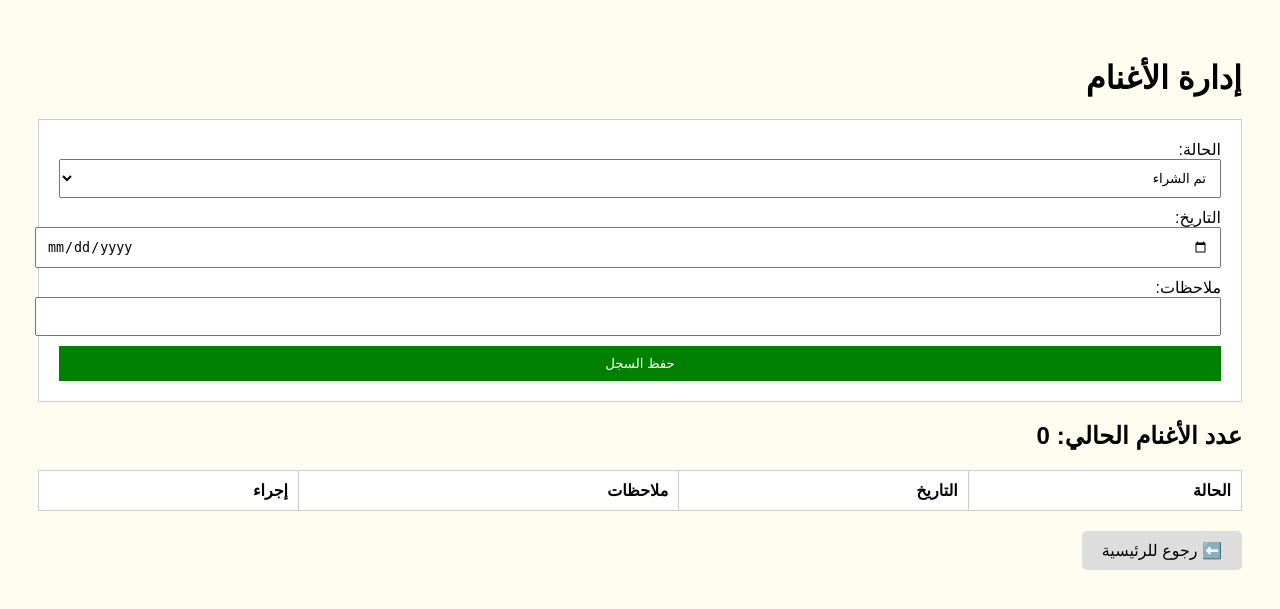
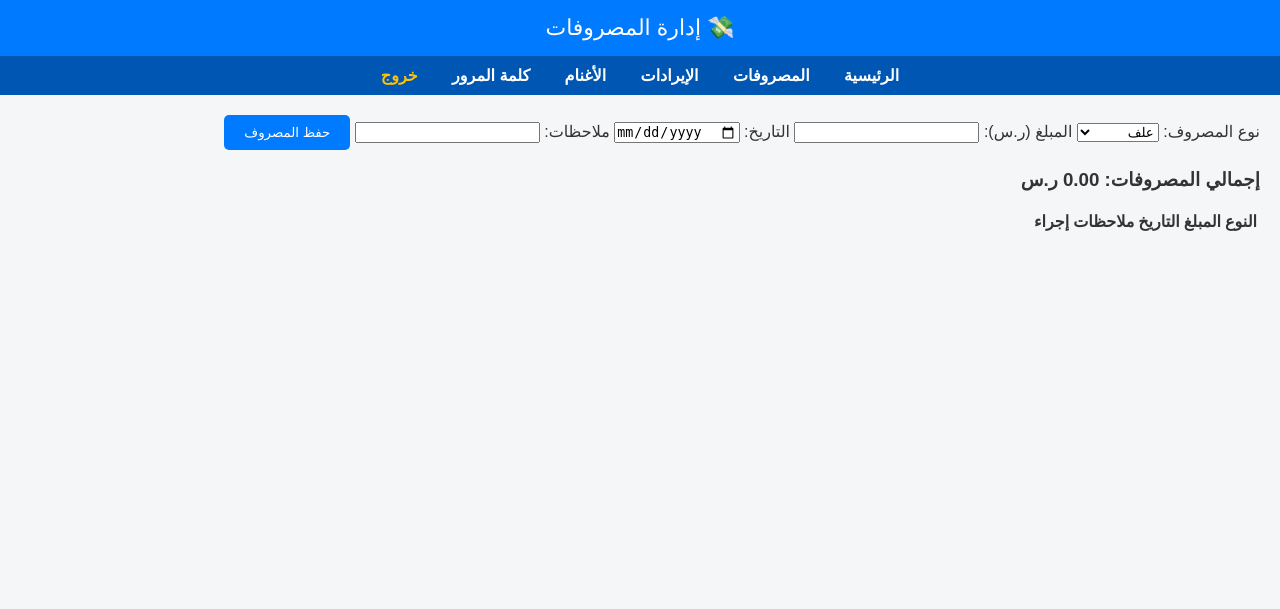
Before and after one commit to ahmed1415-46/marz3a-ahmed, a PHP site: page /sheep.php in a window 1280 px wide. Shown: the top 609 px of the page. Run offline with PHP 8.4, Linux system fonts and the light colour scheme; the visitor is signed in with stand-in values (Sample User, id 1); lists and menus that the app fills with data are empty.

Commit message:
Update sheep.php

```diff
--- a/sheep.php
+++ b/sheep.php
@@ -6,57 +6,63 @@ if (!isset($_SESSION['user'])) {
 }
 require 'db.php';
 
-// إضافة سجل غنم
 if ($_SERVER['REQUEST_METHOD'] === 'POST') {
-    $status = $_POST['status'];
+    $type = $_POST['type'];
+    $amount = $_POST['amount'];
     $date = $_POST['date'];
     $notes = $_POST['notes'];
 
-    $stmt = $db->prepare("INSERT INTO sheep (status, date, notes) VALUES (?, ?, ?)");
-    $stmt->execute([$status, $date, $notes]);
-    header("Location: sheep.php");
+    $stmt = $db->prepare("INSERT INTO expenses (type, amount, date, notes) VALUES (?, ?, ?, ?)");
+    $stmt->execute([$type, $amount, $date, $notes]);
+    header("Location: expenses.php");
     exit;
 }
 
-// حذف سجل
 if (isset($_GET['delete'])) {
     $id = $_GET['delete'];
-    $db->exec("DELETE FROM sheep WHERE id = $id");
-    header("Location: sheep.php");
+    $db->exec("DELETE FROM expenses WHERE id = $id");
+    header("Location: expenses.php");
     exit;
 }
 
-// جلب السجلات
-$sheep = $db->query("SELECT * FROM sheep ORDER BY date DESC")->fetchAll(PDO::FETCH_ASSOC);
-$total = $db->query("SELECT COUNT(*) FROM sheep WHERE status != 'تم البيع'")->fetchColumn() ?: 0;
+$expenses = $db->query("SELECT * FROM expenses ORDER BY date DESC")->fetchAll(PDO::FETCH_ASSOC);
+$total = $db->query("SELECT SUM(amount) FROM expenses")->fetchColumn() ?: 0;
 ?>
 
 <!DOCTYPE html>
 <html lang="ar" dir="rtl">
 <head>
     <meta charset="UTF-8">
-    <title>إدارة الأغنام - مزرعة أحمد</title>
-    <style>
-        body { font-family: Arial; padding: 30px; background: #fffdf0; direction: rtl; }
-        table { width: 100%; border-collapse: collapse; background: #fff; }
-        th, td { border: 1px solid #ccc; padding: 10px; text-align: right; }
-        form { margin-bottom: 20px; background: #fff; padding: 20px; border: 1px solid #ccc; }
-        input, select { padding: 10px; width: 100%; margin-bottom: 10px; }
-        button { background: green; color: white; border: none; padding: 10px; width: 100%; }
-        a { color: red; text-decoration: none; }
-    </style>
+    <title>المصروفات - مزرعة أحمد</title>
+    <link rel="stylesheet" href="style.css">
 </head>
 <body>
-    <h1>إدارة الأغنام</h1>
+
+<header>💸 إدارة المصروفات</header>
+
+<nav>
+    <a href="index.php">الرئيسية</a>
+    <a href="expenses.php">المصروفات</a>
+    <a href="income.php">الإيرادات</a>
+    <a href="sheep.php">الأغنام</a>
+    <a href="change_password.php">كلمة المرور</a>
+    <a href="logout.php" style="color:#ffc107;">خروج</a>
+</nav>
+
+<div class="container">
 
     <form method="post">
-        <label>الحالة:</label>
-        <select name="status" required>
-            <option>تم الشراء</option>
-            <option>تم البيع</option>
-            <option>نفق</option>
-            <option>مولود جديد</option>
+        <label>نوع المصروف:</label>
+        <select name="type" required>
+            <option>علف</option>
+            <option>دواء</option>
+            <option>أجرة عمال</option>
+            <option>صيانة</option>
+            <option>نقل</option>
         </select>
+
+        <label>المبلغ (ر.س):</label>
+        <input type="number" name="amount" required>
 
         <label>التاريخ:</label>
         <input type="date" name="date" required>
@@ -64,27 +70,31 @@ $total = $db->query("SELECT COUNT(*) FROM sheep WHERE status != 'تم البيع
         <label>ملاحظات:</label>
         <input type="text" name="notes">
 
-        <button type="submit">حفظ السجل</button>
+        <button type="submit">حفظ المصروف</button>
     </form>
 
-    <h2>عدد الأغنام الحالي: <?= $total ?></h2>
+    <h3>إجمالي المصروفات: <?= number_format($total, 2) ?> ر.س</h3>
 
     <table>
         <tr>
-            <th>الحالة</th>
+            <th>النوع</th>
+            <th>المبلغ</th>
             <th>التاريخ</th>
             <th>ملاحظات</th>
             <th>إجراء</th>
         </tr>
-        <?php foreach ($sheep as $s): ?>
+        <?php foreach ($expenses as $e): ?>
             <tr>
-                <td><?= htmlspecialchars($s['status']) ?></td>
-                <td><?= $s['date'] ?></td>
-                <td><?= htmlspecialchars($s['notes']) ?></td>
-                <td><a href="?delete=<?= $s['id'] ?>" onclick="return confirm('هل أنت متأكد من الحذف؟')">حذف</a></td>
+                <td><?= htmlspecialchars($e['type']) ?></td>
+                <td><?= number_format($e['amount'], 2) ?></td>
+                <td><?= $e['date'] ?></td>
+                <td><?= htmlspecialchars($e['notes']) ?></td>
+                <td><a href="?delete=<?= $e['id'] ?>" onclick="return confirm('هل أنت متأكد من الحذف؟')"><button class="delete">حذف</button></a></td>
             </tr>
         <?php endforeach; ?>
     </table>
-    <a href="index.php" style="display:inline-block; margin-top:20px; background:#ddd; padding:10px 20px; text-decoration:none; color:black; border-radius:5px;">⬅️ رجوع للرئيسية</a>
+
+</div>
+
 </body>
 </html>
```
